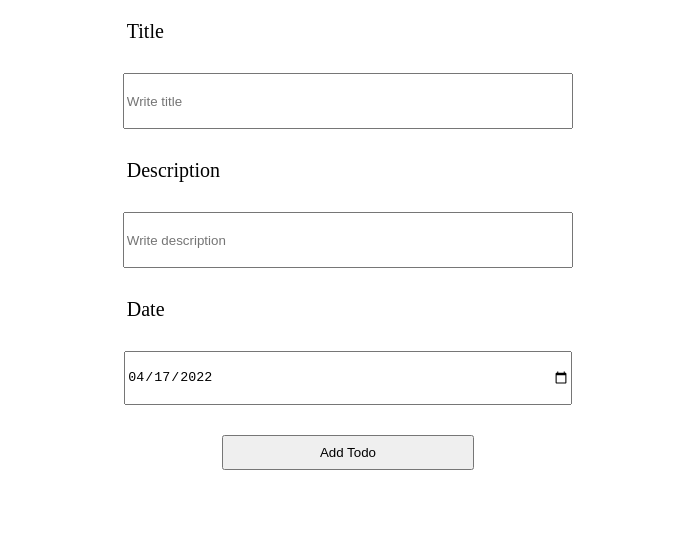
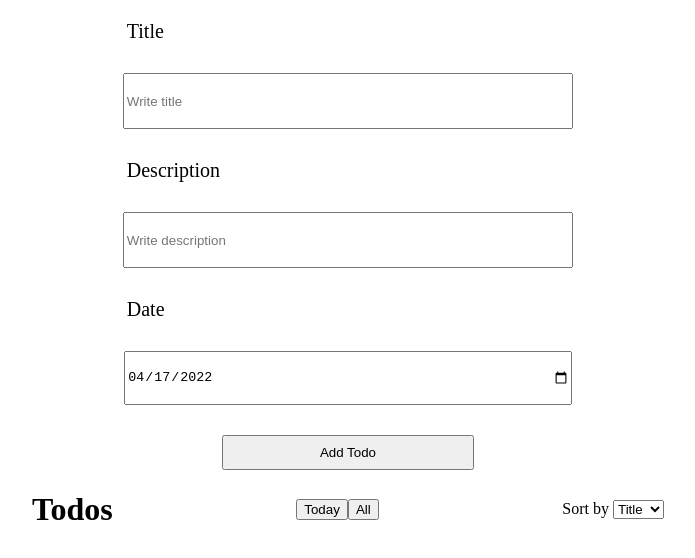
Before and after one commit to AndrewLesch/Cra-ts-redux-, a React (Create React App) app: page / in a window 1280 px wide. Shown: the top 558 px of the page, without its empty margins (292-987 px from the left). Built offline with nearby package versions, Linux system fonts and the light colour scheme; the HTML template or start-up script is replaced by a standard one.

Commit message:
adding functional panel

```diff
--- a/src/components/Todo/Todo.css
+++ b/src/components/Todo/Todo.css
@@ -1,10 +1,10 @@
 .todo-list {
   list-style-type: none;
+  min-width: 100%;
+  padding: 0;
 }
 
 .todo-item {
-  display: flex;
-  justify-content: left;
   align-items: center;
   padding: 10px;
   border: 1px solid #ccc;
--- a/src/pages/App/App.css
+++ b/src/pages/App/App.css
@@ -2,3 +2,9 @@
   width: 50%;
   margin: auto;
 }
+
+.functional-panel-container {
+  display: flex;
+  justify-content: space-between;
+  align-items: center;
+}
--- a/src/pages/App/App.tsx
+++ b/src/pages/App/App.tsx
@@ -1,4 +1,4 @@
-import React, { useState } from 'react';
+import React, { useEffect, useState } from 'react';
 import TodoList from '../../components/Todo/TodoList';
 import Form from '../../components/Form/Form';
 import { AppContextType, TodoType } from '../../model';
@@ -24,14 +24,70 @@ const App = () => {
       }
       return todo;
     });
+
     setTodos(newTodos);
+  };
+
+  const setFiltredTodos = () => {
+    const todos1 = [...todos];
+    // сохранить в редакс
+    const filteredTodosByToday = todos1.filter((todo) => {
+      return todo.date === new Date().toISOString().split('T')[0];
+    });
+
+    setTodos(filteredTodosByToday);
+  };
+
+  const setAllTodos = () => {
+    // взять Todos из redux
+    setTodos(todos);
+    console.log(todos);
+  };
+
+  const sortTodos = (event: any) => {
+    if (event.target.value === 'Title') {
+      const todos1 = [...todos];
+      const newTodos = todos1.sort((todo1, todo2) => {
+        if (todo1.title > todo2.title) return 1;
+        if (todo1.title < todo2.title) return -1;
+
+        return 1 | -1;
+      });
+
+      setTodos(newTodos);
+    } else {
+      const todos1 = [...todos];
+      const newTodos = todos1.sort((todo1, todo2) => {
+        if (new Date(todo1.date) > new Date(todo2.date)) return 1;
+        if (new Date(todo1.date) < new Date(todo2.date)) return -1;
+
+        return 1 | -1;
+      });
+
+      setTodos(newTodos);
+    }
   };
 
   return (
     <Context.Provider value={{ toggleCompletedTodo }}>
       <div className="container">
         <Form onSubmit={onSubmit} />
-        <TodoList todos={todos}></TodoList>
+        <div className="functional-panel-container">
+          <h1>Todos</h1>
+          <div className="filter-buttons--container">
+            <button onClick={setFiltredTodos}>Today</button>
+            <button onClick={setAllTodos}>All</button>
+          </div>
+
+          <div className="sort-select--container">
+            <span>Sort by </span>
+            <select onChange={sortTodos}>
+              <option value="Title">Title</option>
+              <option value="Date">Date</option>
+            </select>
+          </div>
+        </div>
+        <TodoList todos={todos} />
       </div>
     </Context.Provider>
   );
```
Also changed, not shown: src/components/Todo/TodoItem.tsx (line endings or trailing spaces).
